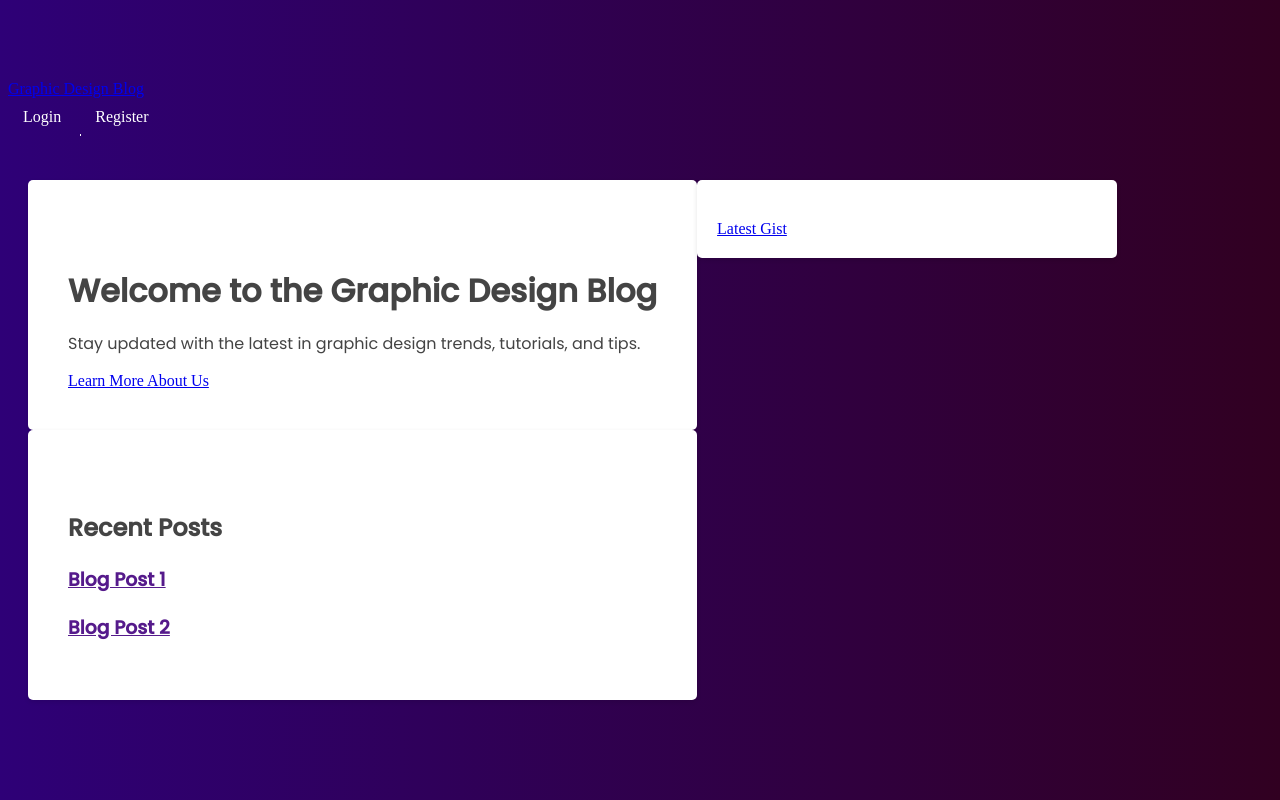
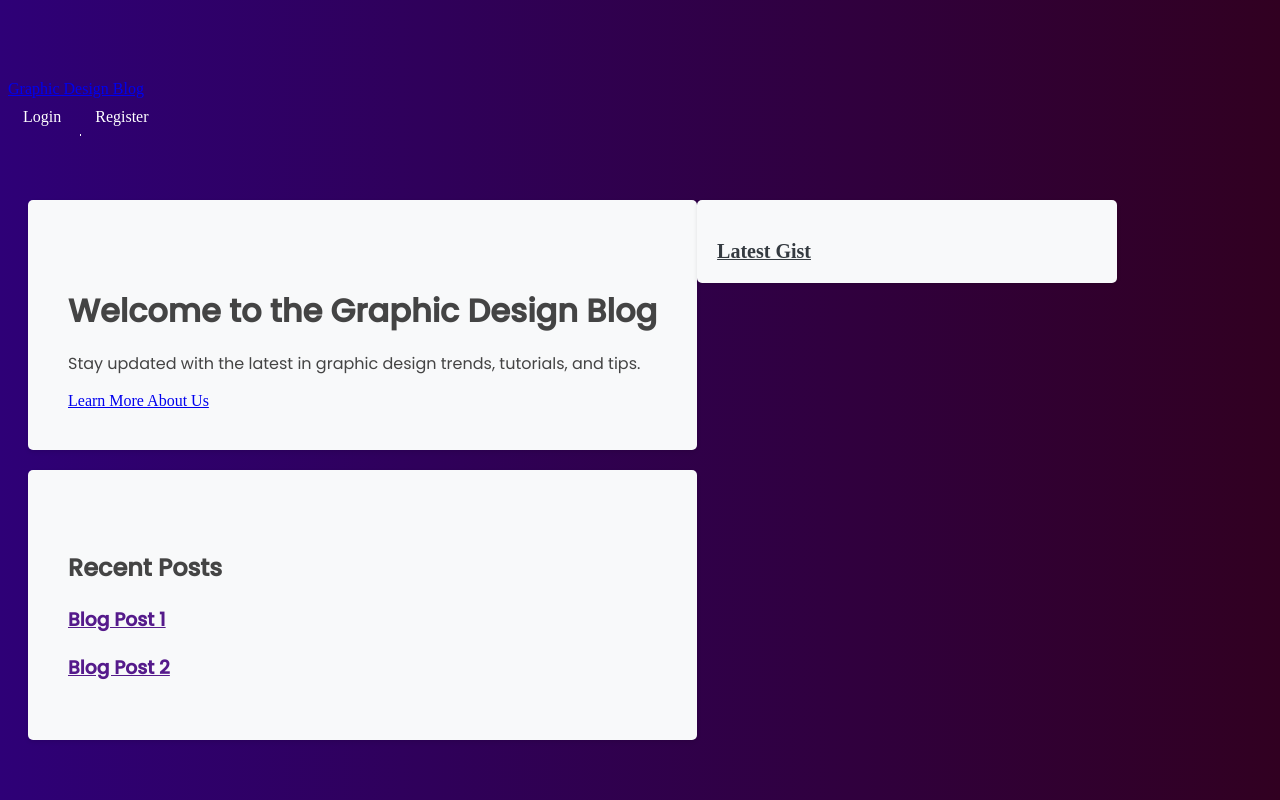
Before and after one commit to OwenD-24/Graphic-Design-Blog, a Django app: page / in a window 1280 px wide. Run offline with Django 4.2, Linux system fonts and the light colour scheme.

Commit message:
Added CSS styling for sidebar section

```diff
--- a/blog/static/blog/main.css
+++ b/blog/static/blog/main.css
@@ -110,3 +110,29 @@ ul {
 .alert-info {
     background-color: #17a2b8;
 }
+
+/*----------------------------------- Sidebar content section */
+.content-section {
+    background-color: #f8f9fa;
+    border-radius: 5px;
+    box-shadow: 0 2px 4px rgba(0, 0, 0, 0.1);
+    padding: 20px;
+    margin-top: 20px;
+}
+
+#list-group {
+    color: #343a40;
+    transition: background-color 0.3s;
+}
+
+#list-group:hover {
+    background-color: #e9ecef;
+}
+
+.fs-5 {
+    font-size: 1.25rem;
+}
+
+.fw-semibold {
+    font-weight: 600;
+}
```
